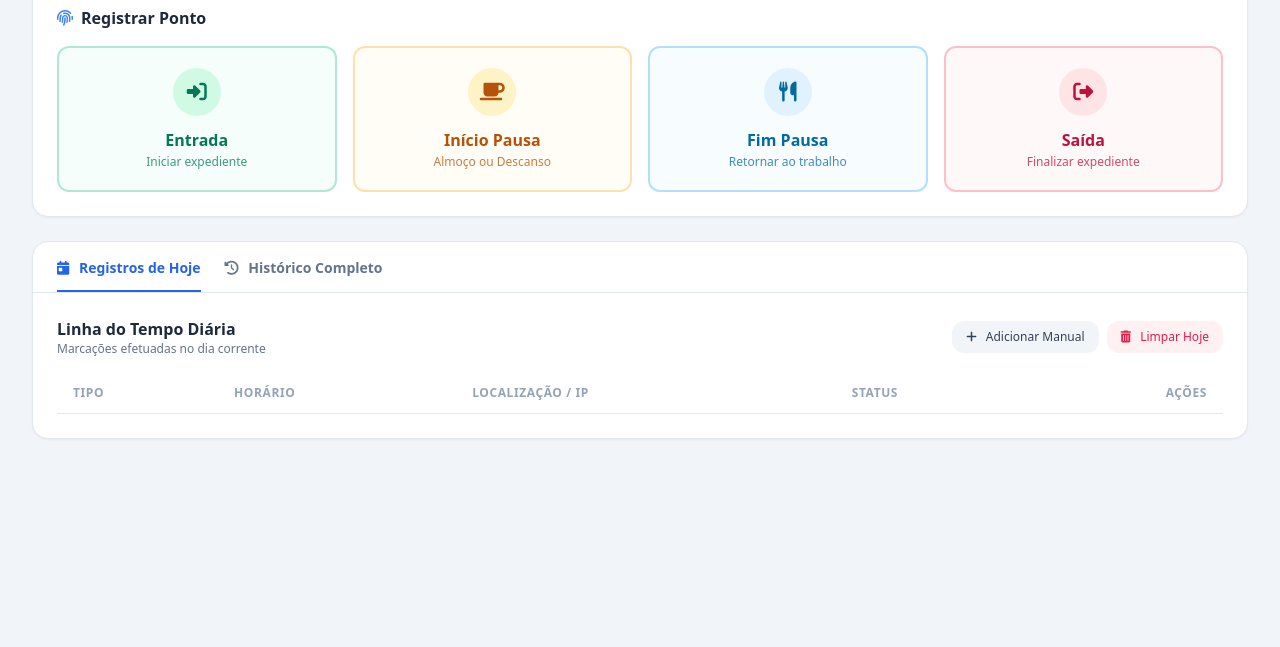
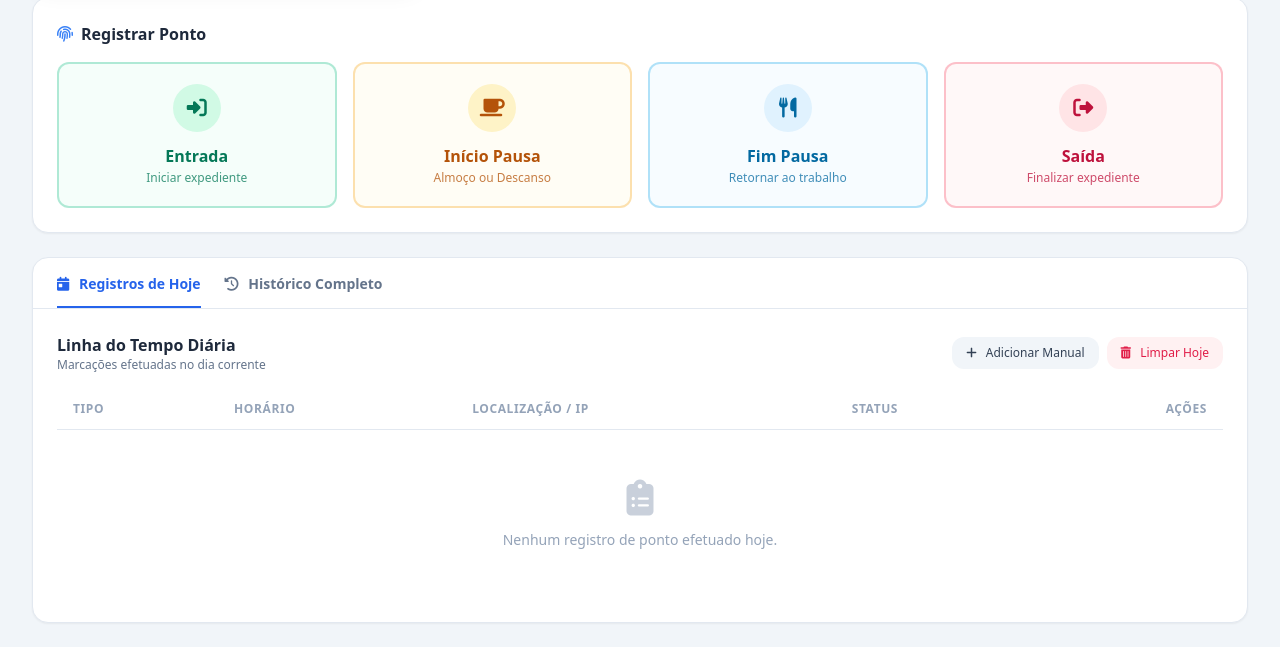
Before and after one commit to jrn109588/meuProjetoNuvem, a website: page index.html in a window 1280 px wide. Shown: the part 321-968 px from the top of the page. Before the commit the page ends 800 px from the top, so only its background shows below. Drawn offline with nearby package versions, Linux system fonts and the light colour scheme.

Commit message:
Link in the script

```diff
--- a/index.html
+++ b/index.html
@@ -6,9 +6,7 @@
     <title>PontoEletrônico - Controle de Jornada</title>
     <!-- Tailwind CSS CDN -->
     <script src="https://cdn.tailwindcss.com"></script>
-    <script>
-
-    </script>
+    <script src="script.js" defer></script>
     <!-- FontAwesome for Icons -->
     <link
       rel="stylesheet"
@@ -20,7 +18,6 @@
       rel="stylesheet"
     />
     <style>
-
     </style>
   </head>
   <body
```
